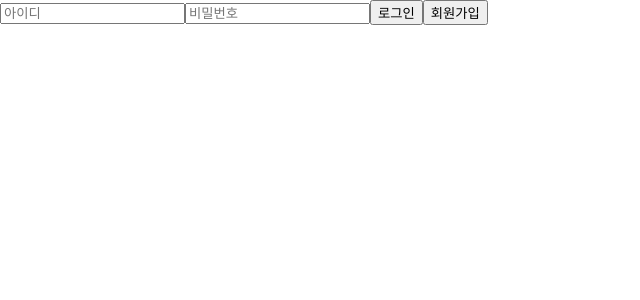
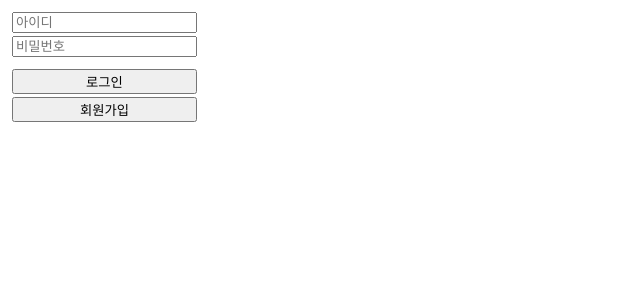
Before and after one commit to jopemachine-playground/lablup-1-week-hw, a React (Create React App) app in the folder frontend/: page / in a window 1280 px wide. Shown: the top 300 px of the page, without its empty margins (0-640 px from the left). Built offline with nearby package versions, Linux system fonts and the light colour scheme.

Commit message:
styles: Update signin, signup page styles

```diff
--- a/frontend/src/pages/signin/index.jsx
+++ b/frontend/src/pages/signin/index.jsx
@@ -28,10 +28,7 @@ const SignInPage  = (props) => {
         })
         .then(({ data: sessionId }) => {
           console.log('logged in user\'s session id', sessionId);
-
-          window.localStorage.setItem('user-id', userId);
-          window.localStorage.setItem('session-id', sessionId);
-          props.SetPage("ChattingRoom");
+          props.setPage("ChattingRoom");
         })
         .catch((err) => {
           setErrorMsg(getErrorMsg(err.response.status));
@@ -40,13 +37,23 @@ const SignInPage  = (props) => {
   };
 
   return (
-    <div style={{}}>
-      <Input onChange={e => setUserId(e.target.value)} value={userId} placeholder="아이디" />
+    <div style={{
+      marginTop: 12,
+      marginLeft: 12,
+      display: 'flex',
+      flexDirection: 'column',
+    }}>
+      <Input onChange={e => setUserId(e.target.value)} value={userId} placeholder="아이디" style={{
+        marginBottom: 3,
+      }}/>
       <Input
         type="password"
         onChange={e => setUserPW(e.target.value)}
         value={userPW}
         placeholder="비밀번호"
+        style={{
+          marginBottom: 12,
+        }}
       />
 
       {errorMsg && <FormText>{errorMsg}</FormText>}
@@ -54,6 +61,9 @@ const SignInPage  = (props) => {
       <Button
         color="primary"
         onClick={handleSignIn}
+        style={{
+          marginBottom: 3,
+        }}
       >
         로그인
       </Button>
--- a/frontend/src/pages/signup/index.jsx
+++ b/frontend/src/pages/signup/index.jsx
@@ -41,26 +41,41 @@ const SignupPage = (props) => {
   };
 
   return (
-    <div style={{}}>
-      <Input onChange={e => setUserId(e.target.value)} value={userId} placeholder="아이디" />
+    <div style={{
+      marginTop: 12,
+      marginLeft: 12,
+      display: 'flex',
+      flexDirection: 'column',
+    }}>
+      <Input onChange={e => setUserId(e.target.value)} value={userId} placeholder="아이디" style={{
+        marginBottom: 3,
+      }}/>
       <Input
         type="password"
         onChange={e => setUserPW(e.target.value)}
         placeholder="비밀번호"
         value={userPW}
+        style={{
+          marginBottom: 3,
+        }}
       />
       <Input
         type="password"
         onChange={e => setUserPWConf(e.target.value)}
         placeholder="비밀번호 확인"
         value={userPWConf}
+        style={{
+          marginBottom: 8,
+        }}
       />
 
       {errorMsg && <FormText>{errorMsg}</FormText>}
       <Button
         color="primary"
         onClick={() => props.setPage("SignIn")}
-        style={{}}
+        style={{
+          marginBottom: 3,
+        }}
       >
         로그인
       </Button>
```
